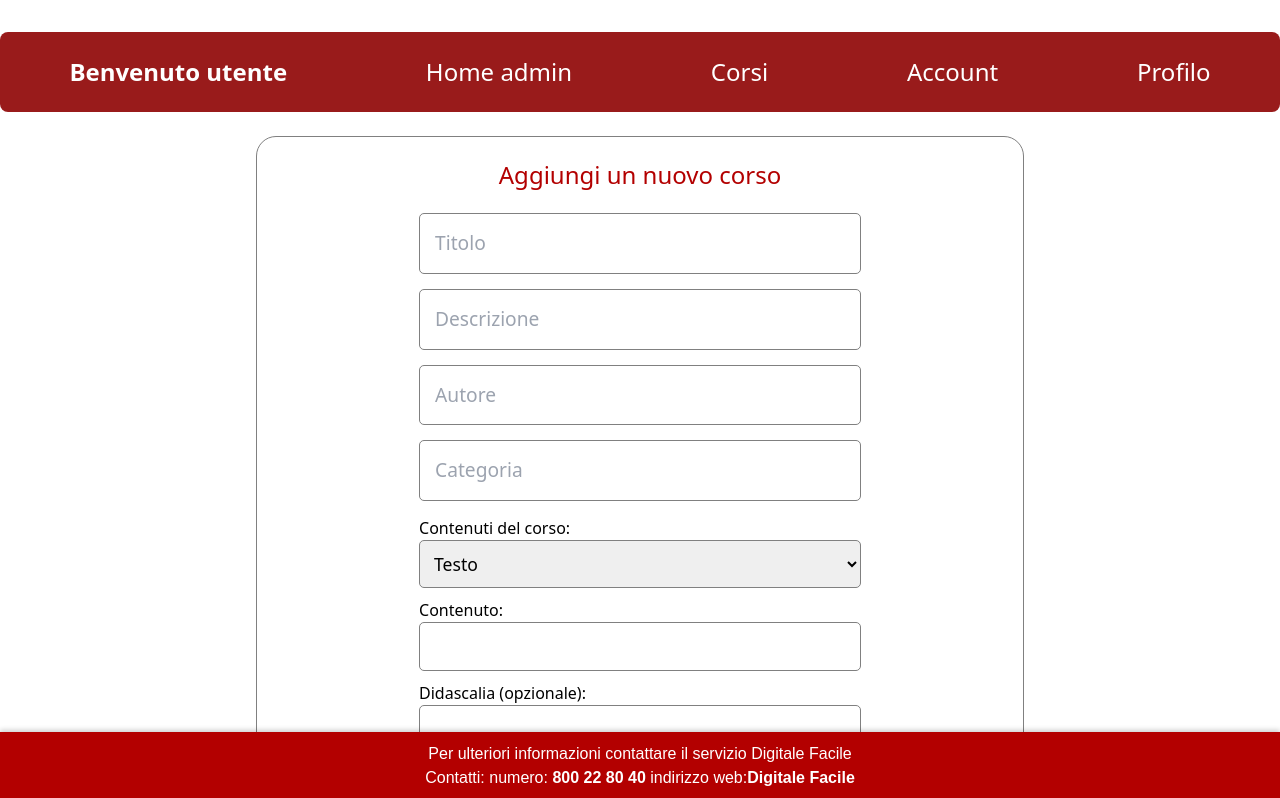
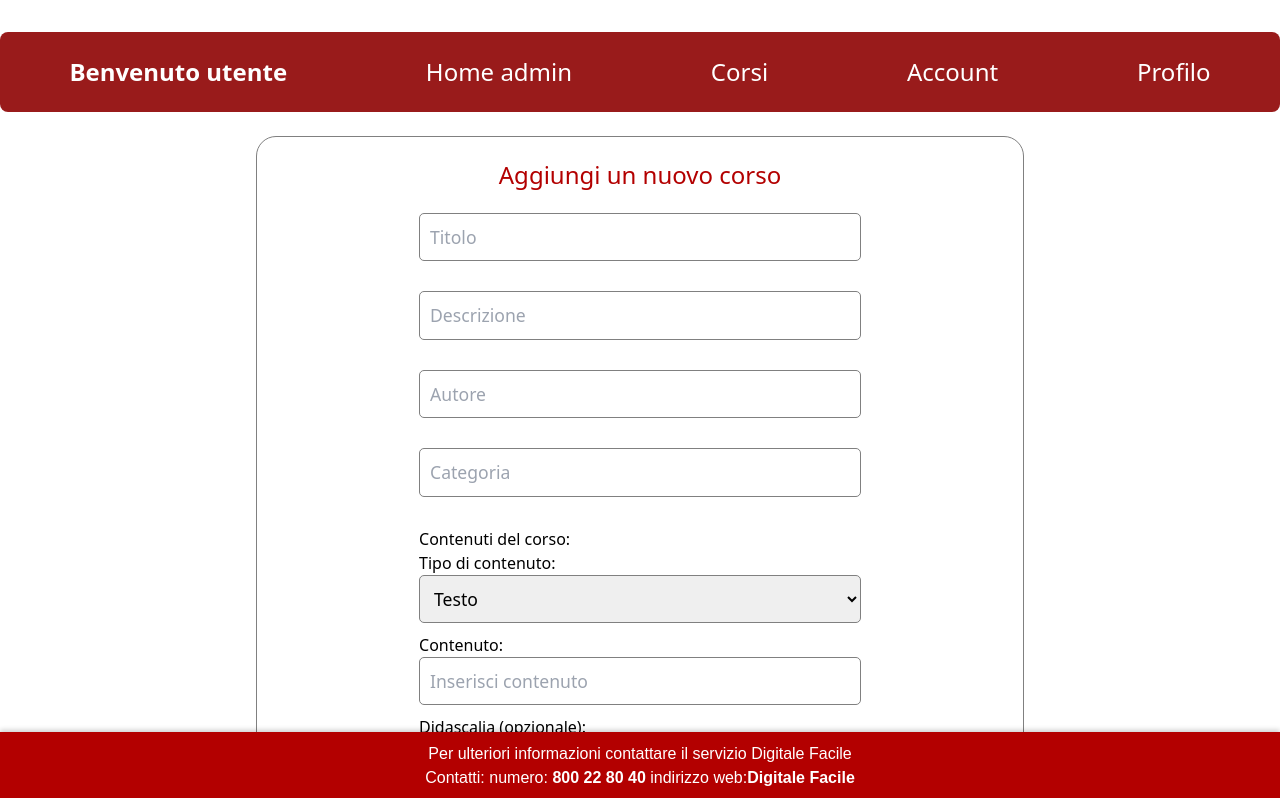
Before and after one commit to RoccoIntini/ingegneria_del_software, a Next.js app in the folder smarttn/: page /admin/add-course in a window 1280 px wide. Shown: the top 798 px of the page. Built offline with nearby package versions, Linux system fonts and the light colour scheme; no server answers.

Commit message:
Update page.jsx

```diff
--- a/smarttn/app/admin/add-course/page.jsx
+++ b/smarttn/app/admin/add-course/page.jsx
@@ -62,7 +62,8 @@ export default function AddCourse() {
       <h2 className="title">Aggiungi un nuovo corso</h2>
 
       <form onSubmit={handleSubmit}>
-        <div>
+        {/* Titolo */}
+        <div className="content-block">
           <input
             className="input-field"
             onChange={(e) => setTitle(e.target.value)}
@@ -73,7 +74,8 @@ export default function AddCourse() {
           />
         </div>
 
-        <div>
+        {/* Descrizione */}
+        <div className="content-block">
           <input
             className="input-field"
             onChange={(e) => setDescription(e.target.value)}
@@ -84,7 +86,8 @@ export default function AddCourse() {
           />
         </div>
 
-        <div>
+        {/* Autore */}
+        <div className="content-block">
           <input
             className="input-field"
             onChange={(e) => setAuthor(e.target.value)}
@@ -95,7 +98,8 @@ export default function AddCourse() {
           />
         </div>
 
-        <div>
+        {/* Categoria */}
+        <div className="content-block">
           <input
             className="input-field"
             onChange={(e) => setCategory(e.target.value)}
@@ -106,12 +110,15 @@ export default function AddCourse() {
           />
         </div>
 
-        {/* Aggiungere i blocchi di contenuto */}
-        <div>
+        {/* Blocchi di contenuto */}
+        <div className="content-section">
           <h3>Contenuti del corso:</h3>
           {contentBlocks.map((block, index) => (
             <div key={index} className="content-block">
+              {/* Selezione del tipo di contenuto */}
+              <label>Tipo di contenuto:</label>
               <select
+                className="input-field"
                 value={block.type}
                 onChange={(e) => updateContentBlock(index, 'type', e.target.value)}
               >
@@ -120,31 +127,39 @@ export default function AddCourse() {
                 <option value="video">Video</option>
               </select>
 
+              {/* Campo per il contenuto */}
               <div>
                 <label>Contenuto:</label>
                 <input
                   type="text"
+                  className="input-field"
                   value={block.content}
                   onChange={(e) => updateContentBlock(index, 'content', e.target.value)}
+                  placeholder="Inserisci contenuto"
                 />
               </div>
 
+              {/* Campo per la didascalia */}
               <div>
                 <label>Didascalia (opzionale):</label>
                 <input
                   type="text"
+                  className="input-field"
                   value={block.caption}
                   onChange={(e) => updateContentBlock(index, 'caption', e.target.value)}
+                  placeholder="Inserisci didascalia"
                 />
               </div>
             </div>
           ))}
 
+          {/* Pulsante per aggiungere nuovi paragrafi */}
           <button type="button" className="add-paragraph-button" onClick={addContentBlock}>
             Aggiungi un paragrafo
           </button>
         </div>
 
+        {/* Pulsante per inviare il form */}
         <button type="submit" className="submit-button">
           Aggiungi Corso
         </button>
```
